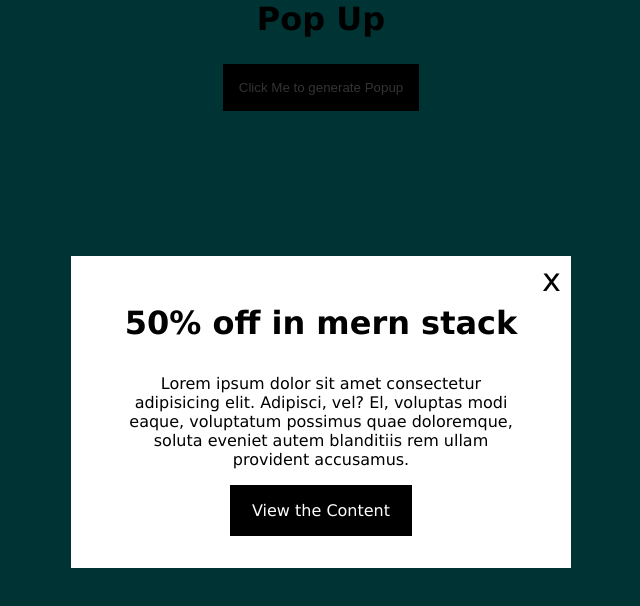
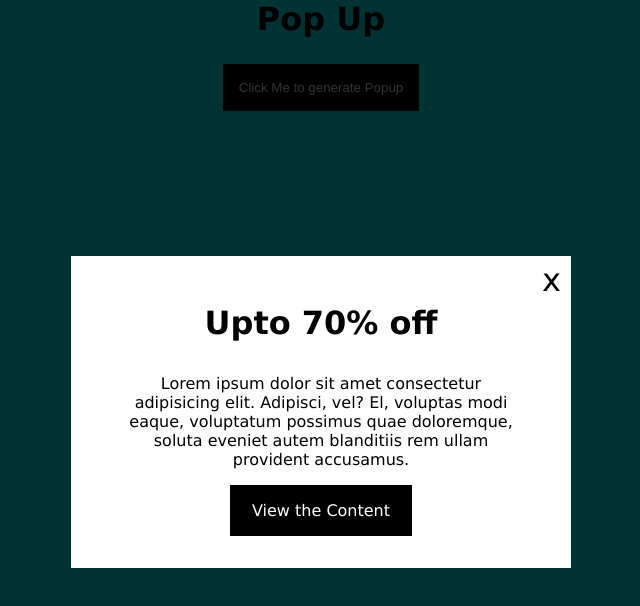
Before and after one commit to Ahsan2001/Generate-popUP, a plain HTML site: page index.html in a window 1280 px wide. Both pictures are taken after a click on the button "Click Me to generate Popup". Shown: the whole page, without its empty margins (319-959 px from the left). Drawn offline with Linux system fonts and the light colour scheme.

Commit message:
Update index.html

```diff
--- a/index.html
+++ b/index.html
@@ -14,7 +14,7 @@
         <div class="popup">
             <div class="popup-close">x</div>
             <div class="popup-content">
-                 <h1>50% off in mern stack</h1>
+                 <h1>Upto 70% off</h1>
                  <p>Lorem ipsum dolor sit amet consectetur adipisicing elit. Adipisci,
                   vel? El, voluptas modi eaque, voluptatum possimus quae doloremque,
                   soluta eveniet autem blanditiis rem ullam provident accusamus.</p>
```
